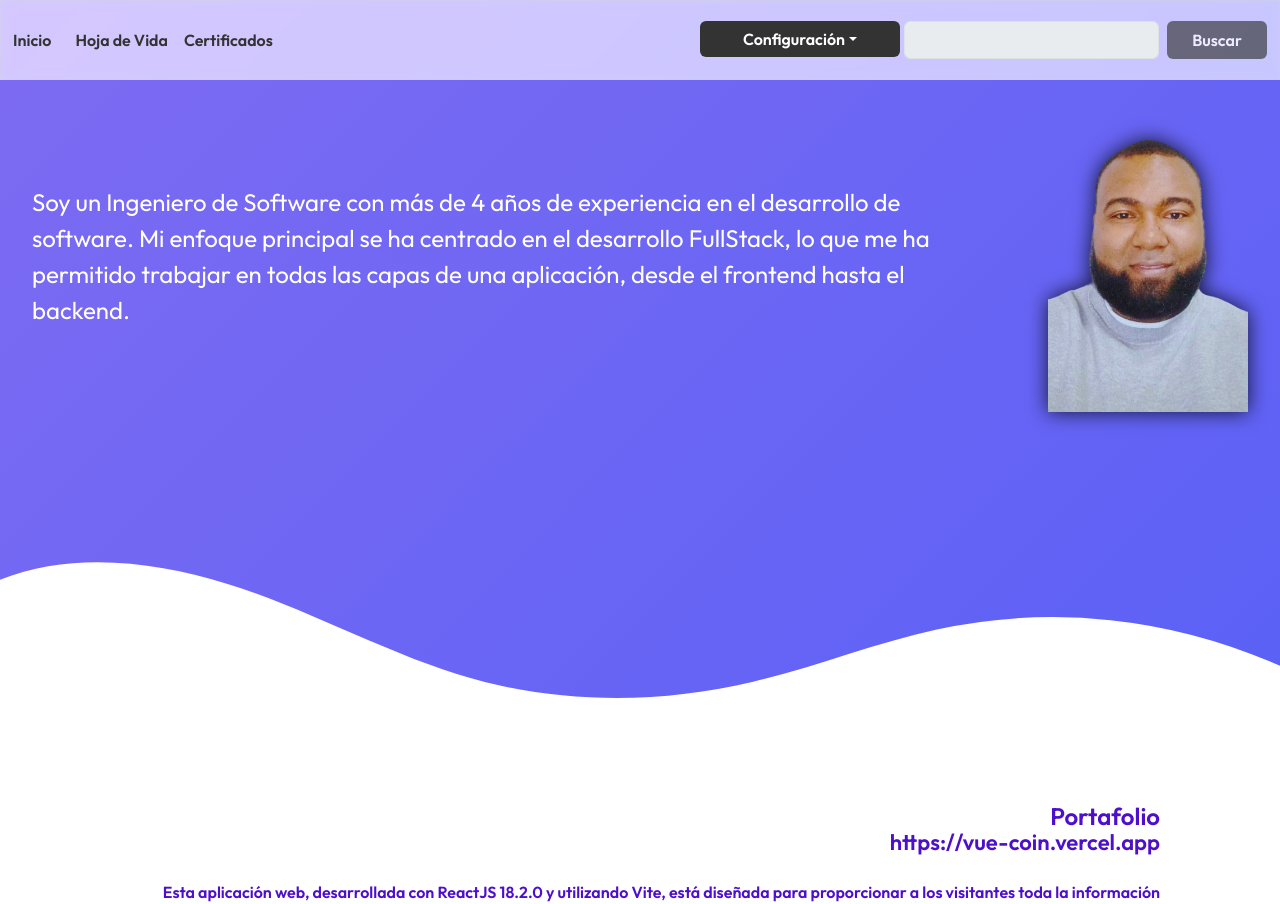
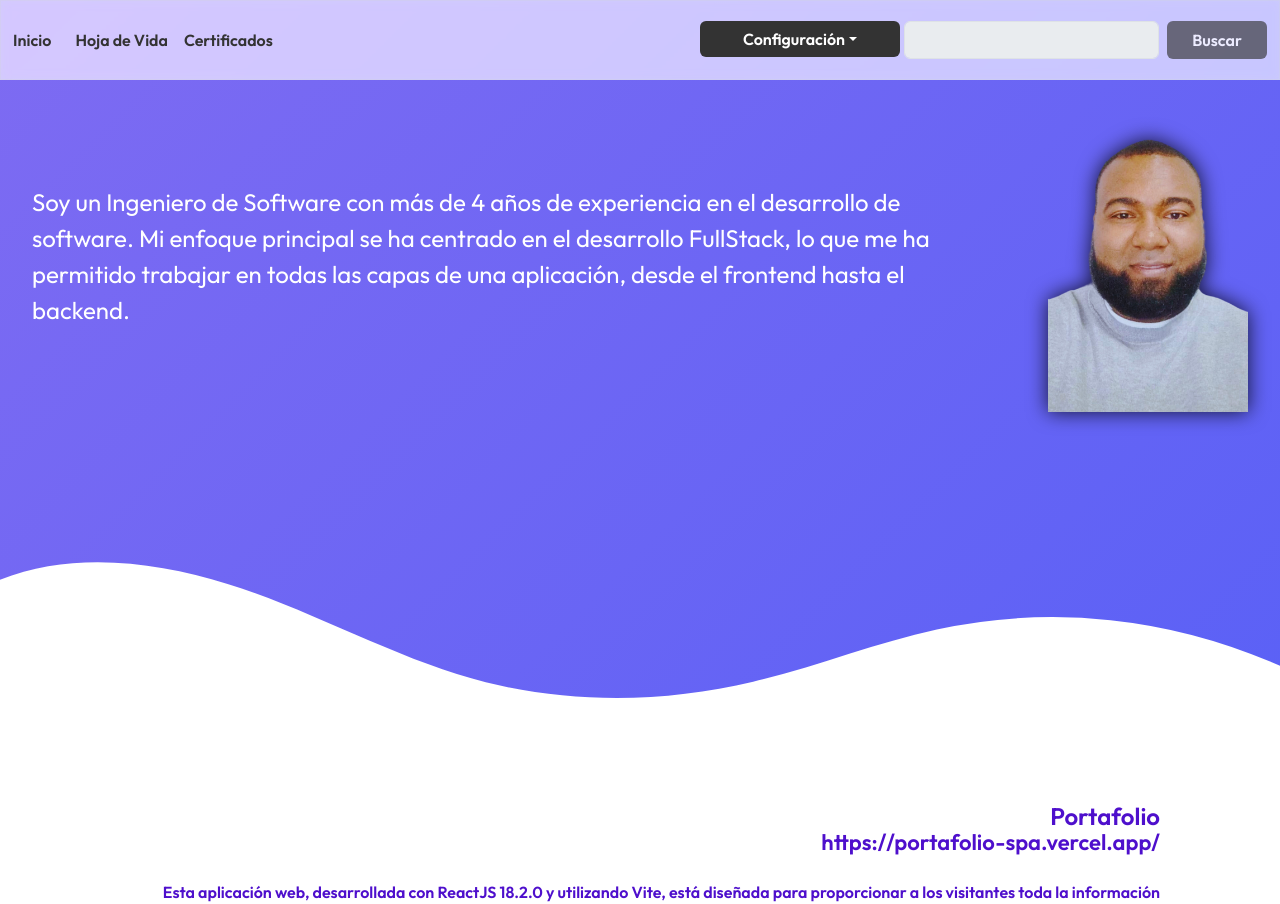
Before and after one commit to watter08/portafolio-spa, a React (Vite) app: page / in a window 1280 px wide. Shown: the top 904 px of the page. Built offline with nearby package versions, Linux system fonts and the light colour scheme.

Commit message:
ruta correcta de spa

```diff
--- a/src/logic/const/projects.const.js
+++ b/src/logic/const/projects.const.js
@@ -9,7 +9,7 @@ ES:
         },
         {
             Title:'Portafolio',
-            SubTitle:'https://vue-coin.vercel.app',
+            SubTitle:'https://portafolio-spa.vercel.app/',
             Details:'Esta aplicación web, desarrollada con ReactJS 18.2.0 y utilizando Vite, está diseñada para proporcionar a los visitantes toda la información relevante para el proceso de reclutamiento de un individuo. La plataforma incluye una presentación personal, un portafolio de proyectos, certificaciones obtenidas en plataformas como HackerRank y SoloLearn, así como una lista detallada de habilidades y competencias. Además, se ofrece una visión completa del perfil del colaborador, incluyendo su experiencia laboral y datos de contacto, todo disponible en dos idiomas: español e inglés.',
             Image:'/src/assets/image/projects/portafolio.png'
         }
@@ -24,7 +24,7 @@ EN:
         },
         {
             Title: 'Portfolio',
-            SubTitle: 'https://vue-coin.vercel.app',
+            SubTitle: 'https://portafolio-spa.vercel.app/',
             Details: 'This web application, developed with ReactJS 18.2.0 and utilizing Vite, is designed to provide visitors with comprehensive information relevant to the recruitment process. The platform includes a personal introduction, a portfolio of projects, certifications from platforms such as HackerRank and SoloLearn, as well as a detailed list of skills and competencies. Additionally, it offers a complete profile of the individual, including work experience and contact information, all available in two languages: Spanish and English.',
             Image: '/src/assets/image/projects/portafolio.png'
         }
```
